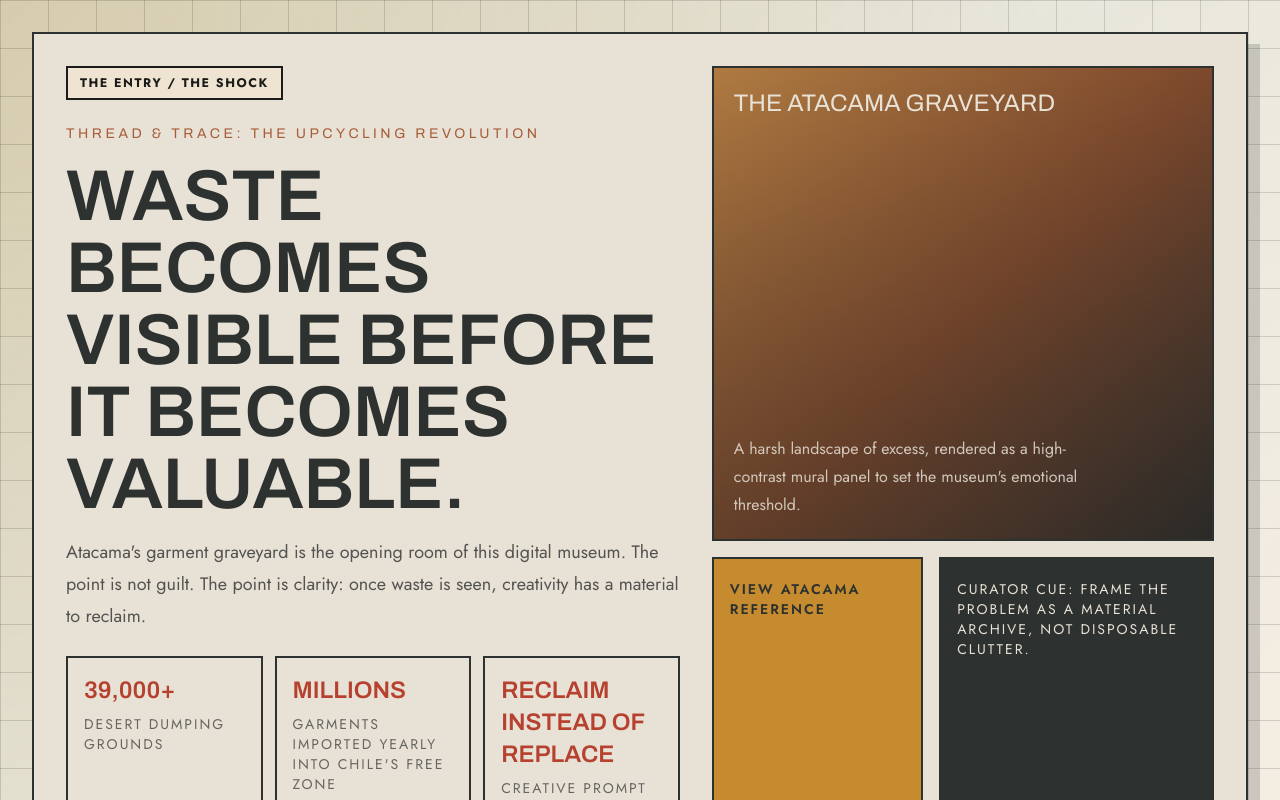
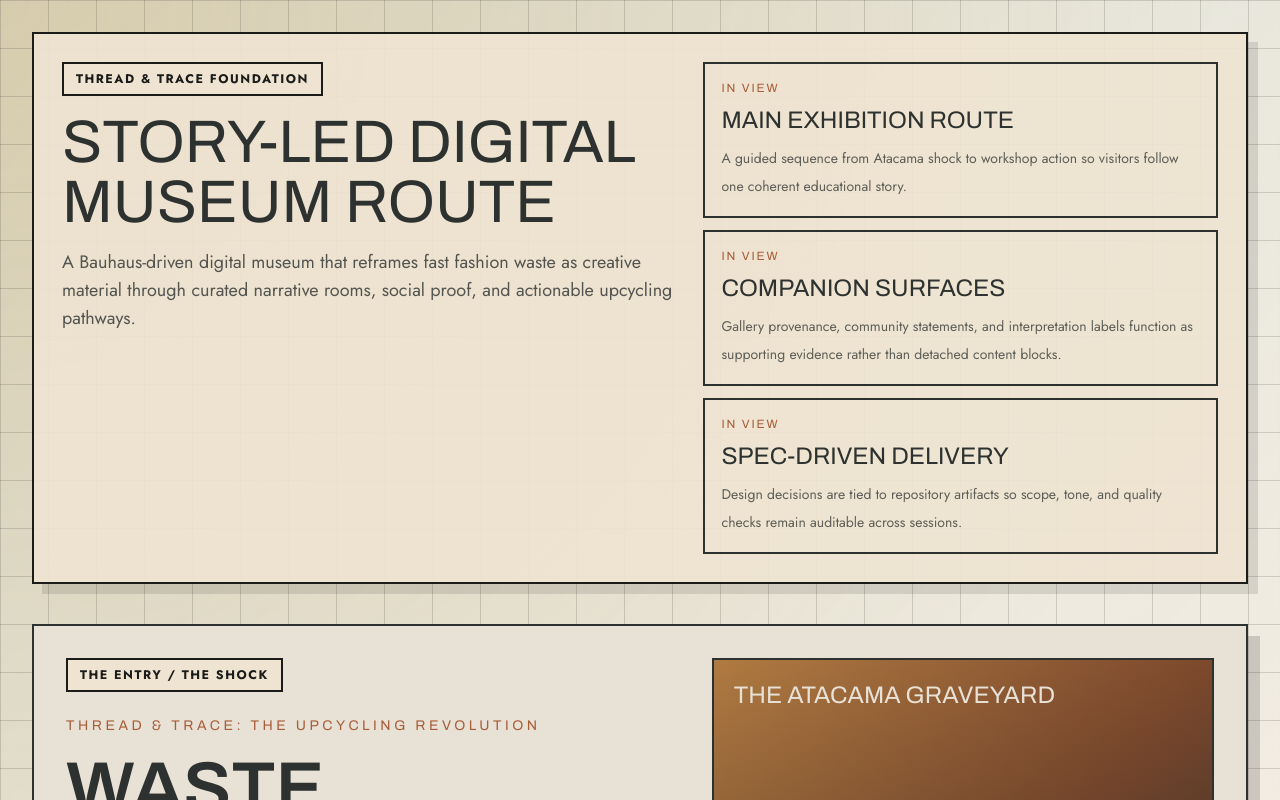
Before and after one commit to vangela6780/is117Midterm, a Next.js app: page / in a window 1280 px wide. Shown: the top 800 px of the page. Built offline with nearby package versions, Linux system fonts and the light colour scheme.

Commit message:
feat: align project architecture with spec-driven museum workflow

```diff
--- a/app/layout.tsx
+++ b/app/layout.tsx
@@ -1,5 +1,6 @@
 import type { Metadata } from "next";
 import { Archivo, Jost } from "next/font/google";
+import { siteConfig } from "@/lib/site";
 import "./globals.css";
 
 const archivo = Archivo({
@@ -13,9 +14,8 @@ const jost = Jost({
 });
 
 export const metadata: Metadata = {
-  title: "Thread & Trace: The Upcycling Revolution",
-  description:
-    "A Bauhaus-inspired digital museum about fast fashion waste, community impact, and the creative power of upcycling."
+  title: siteConfig.title,
+  description: siteConfig.description
 };
 
 export default function RootLayout({
--- a/app/page.tsx
+++ b/app/page.tsx
@@ -1,28 +1,5 @@
-import { ArtifactGallery } from "@/components/ArtifactGallery";
-import { CommunityImpact } from "@/components/CommunityImpact";
-import { CostShift } from "@/components/CostShift";
-import { HeroEntry } from "@/components/HeroEntry";
-import { SectionFrame } from "@/components/SectionFrame";
-import { WorkshopAction } from "@/components/WorkshopAction";
+import { HomeShell } from "@/components/site/home-shell";
 
 export default function Home() {
-  return (
-    <main className="museum-shell min-h-screen px-4 py-6 md:px-8 md:py-8">
-      <div className="mx-auto max-w-7xl space-y-10">
-        <HeroEntry />
-        <SectionFrame id="cost" eyebrow="Room Two" title="Resource Cost">
-          <CostShift />
-        </SectionFrame>
-        <SectionFrame id="gallery" eyebrow="Room Three" title="Artifact Gallery">
-          <ArtifactGallery />
-        </SectionFrame>
-        <SectionFrame id="impact" eyebrow="Room Four" title="Community Proof">
-          <CommunityImpact />
-        </SectionFrame>
-        <SectionFrame id="workshop" eyebrow="Room Five" title="Workshop">
-          <WorkshopAction />
-        </SectionFrame>
-      </div>
-    </main>
-  );
+  return <HomeShell />;
 }
--- /dev/null
+++ b/components/site/home-shell.tsx
@@ -0,0 +1,52 @@
+import { ArtifactGallery } from "@/components/ArtifactGallery";
+import { CommunityImpact } from "@/components/CommunityImpact";
+import { CostShift } from "@/components/CostShift";
+import { HeroEntry } from "@/components/HeroEntry";
+import { SectionFrame } from "@/components/SectionFrame";
+import { WorkshopAction } from "@/components/WorkshopAction";
+import { routeCards, siteConfig } from "@/lib/site";
+
+export function HomeShell() {
+  return (
+    <main className="museum-shell min-h-screen px-4 py-6 md:px-8 md:py-8">
+      <div className="mx-auto max-w-7xl space-y-10">
+        <section className="artifact-card bg-mist p-5 md:p-7">
+          <div className="grid gap-6 lg:grid-cols-[1.2fr_1fr]">
+            <div>
+              <p className="section-label">{siteConfig.name} Foundation</p>
+              <h1 className="display-type mt-4 text-4xl uppercase leading-[0.9] text-ash md:text-6xl">
+                Story-led digital museum route
+              </h1>
+              <p className="mt-4 max-w-3xl text-base leading-8 text-ash/80 md:text-lg">
+                {siteConfig.description}
+              </p>
+            </div>
+            <div className="grid gap-3" aria-label="Foundation directions">
+              {routeCards.map((card) => (
+                <article key={card.title} className="border-2 border-ash bg-background p-4">
+                  <p className="display-type text-xs uppercase tracking-[0.16em] text-clay">In view</p>
+                  <h2 className="display-type mt-2 text-2xl uppercase text-ash">{card.title}</h2>
+                  <p className="mt-2 text-sm leading-7 text-ash/75">{card.description}</p>
+                </article>
+              ))}
+            </div>
+          </div>
+        </section>
+
+        <HeroEntry />
+        <SectionFrame id="cost" eyebrow="Room Two" title="Resource Cost">
+          <CostShift />
+        </SectionFrame>
+        <SectionFrame id="gallery" eyebrow="Room Three" title="Artifact Gallery">
+          <ArtifactGallery />
+        </SectionFrame>
+        <SectionFrame id="impact" eyebrow="Room Four" title="Community Proof">
+          <CommunityImpact />
+        </SectionFrame>
+        <SectionFrame id="workshop" eyebrow="Room Five" title="Workshop">
+          <WorkshopAction />
+        </SectionFrame>
+      </div>
+    </main>
+  );
+}
--- /dev/null
+++ b/lib/site.ts
@@ -0,0 +1,24 @@
+export const siteConfig = {
+  name: "Thread & Trace",
+  title: "Thread & Trace: The Upcycling Revolution",
+  description:
+    "A Bauhaus-driven digital museum that reframes fast fashion waste as creative material through curated narrative rooms, social proof, and actionable upcycling pathways."
+};
+
+export const routeCards = [
+  {
+    title: "Main Exhibition Route",
+    description:
+      "A guided sequence from Atacama shock to workshop action so visitors follow one coherent educational story."
+  },
+  {
+    title: "Companion Surfaces",
+    description:
+      "Gallery provenance, community statements, and interpretation labels function as supporting evidence rather than detached content blocks."
+  },
+  {
+    title: "Spec-Driven Delivery",
+    description:
+      "Design decisions are tied to repository artifacts so scope, tone, and quality checks remain auditable across sessions."
+  }
+];
```
Also changed, not shown: 11 other files (tests, documents, lock files or other folders).
